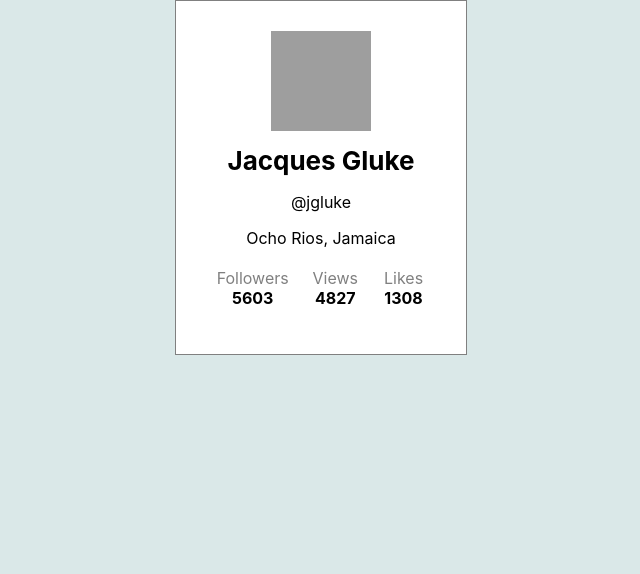
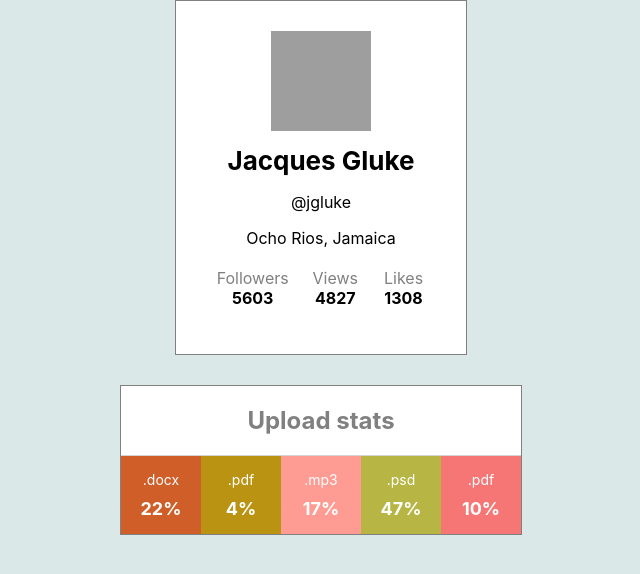
Before and after one commit to DariiaKorovchenko/goit-react-hw-01-components, a React (Create React App) app: page / in a window 1280 px wide. Shown: the top 574 px of the page, without its empty margins (319-959 px from the left). Built offline with nearby package versions, Linux system fonts and the light colour scheme; grey boxes are pictures that could not be loaded.

Commit message:
created statistics component

```diff
--- a/src/components/App.jsx
+++ b/src/components/App.jsx
@@ -13,6 +13,7 @@ export const App = () => {
         location={userData.location}
         stats={userData.stats}
       />
+      <Statistics title="Upload stats" items={statisticsData} />
     </div>
   );
 };
--- /dev/null
+++ b/src/components/Statistics/Statistics.jsx
@@ -0,0 +1,40 @@
+import PropTypes from 'prop-types';
+import css from './Statistics.module.css';
+
+export const Statistics = ({ title, items }) => {
+  return (
+    <section className={css.statistics}>
+      {title && <h2 className={css.title}>{title}</h2>}
+
+      <ul className={css.stat_list}>
+        {items.map(item => (
+          <li
+            className={css.stat_item}
+            key={item.id}
+            style={{ backgroundColor: getRandomHexColor() }}
+          >
+            <span className={css.label}> {item.label}</span>
+            <span className={css.percentage}> {item.percentage}%</span>
+          </li>
+        ))}
+      </ul>
+    </section>
+  );
+};
+
+Statistics.propTypes = {
+  title: PropTypes.string,
+  items: PropTypes.arrayOf(
+    PropTypes.shape({
+      id: PropTypes.string.isRequired,
+      label: PropTypes.string.isRequired,
+      percentage: PropTypes.number.isRequired,
+    })
+  ),
+};
+
+function getRandomHexColor() {
+  return `#${Math.floor(Math.random() * 16777215)
+    .toString(16)
+    .padStart(6, 0)}`;
+}
--- /dev/null
+++ b/src/components/Statistics/Statistics.module.css
@@ -0,0 +1,41 @@
+.statistics {
+  margin-left: auto;
+  margin-right: auto;
+  margin-top: 30px;
+  background-color: #fff;
+  width: 400px;
+  border: 1px solid gray;
+}
+
+.title {
+  font-weight: bold;
+  text-align: center;
+  font-size: 24px;
+  color: gray;
+}
+
+.stat_list {
+  margin: 0;
+  display: flex;
+  justify-content: space-between;
+  border-top: 1px solid lightgray;
+}
+
+.stat_item {
+  display: flex;
+  flex-direction: column;
+  padding: 15px;
+  text-align: center;
+  width: calc(100% / 5);
+  color: #fff;
+}
+
+.label {
+  font-size: 14px;
+  margin-bottom: 10px;
+}
+
+.percentage {
+  font-size: 18px;
+  font-weight: bold;
+}
```
